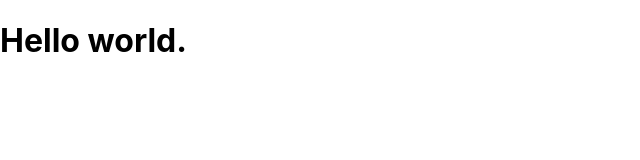
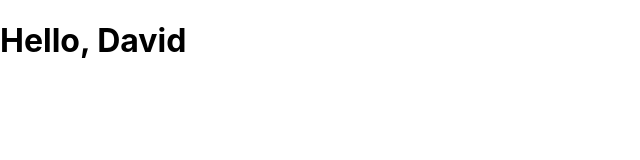
Before and after one commit to vince2848/sololearn_React_Redux, a React (Create React App) app: page / in a window 1280 px wide. Shown: the top 160 px of the page, without its empty margins (0-640 px from the left). Built offline with nearby package versions, Linux system fonts and the light colour scheme.

Commit message:
Lesson 9.1 function with parameter

```diff
--- a/src/index.js
+++ b/src/index.js
@@ -5,12 +5,10 @@ import reportWebVitals from './reportWebVitals';
 
 const root = ReactDOM.createRoot(document.getElementById('root'));
 
-class Hello extends React.Component {
-  render() {
-    return <h1>Hello world.</h1>;
-  }
+function Hello(props) {
+  return <h1>Hello, {props.name}</h1>;
 }
-const el =<Hello/>
+const el =<Hello name="David"/>
 root.render(el)
 
 // If you want to start measuring performance in your app, pass a function
```
